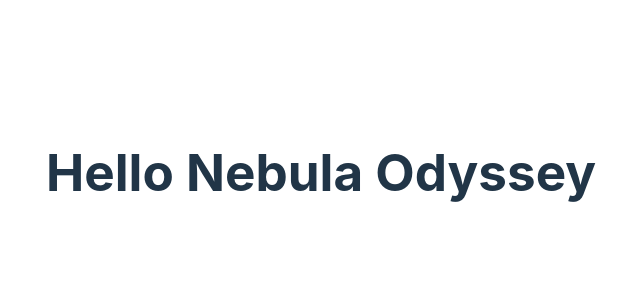
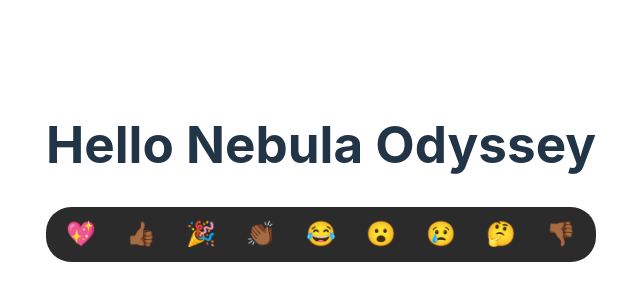
Before and after one commit to Mynchro/GoogleMeetsUebung, a React (Vite) app in the folder NebulaMeets/: page / in a window 1280 px wide. Shown: the part 228-528 px from the top of the page, without its empty margins (319-959 px from the left). Built offline with nearby package versions, Linux system fonts and the light colour scheme.

Commit message:
Emojis done

```diff
--- a/NebulaMeets/src/App.jsx
+++ b/NebulaMeets/src/App.jsx
@@ -1,12 +1,14 @@
 import { useState } from "react";
 import reactLogo from "./assets/react.svg";
 import viteLogo from "/vite.svg";
+import Emoji from "./components/Emoji";
 import "./App.css";
 
 function App() {
   return (
     <>
       <h1>Hello Nebula Odyssey</h1>
+      <Emoji></Emoji>
     </>
   );
 }
--- a/NebulaMeets/src/components/Emoji.jsx
+++ b/NebulaMeets/src/components/Emoji.jsx
@@ -1,7 +1,56 @@
 import React from "react";
 
-const Emoji = () => {
-  return <div></div>;
+const reactions = [
+  { emoji: "💖", label: "Love" },
+  { emoji: "👍🏾", label: "Thumbs Up" },
+  { emoji: "🎉", label: "Party" },
+  { emoji: "👏🏾", label: "Clap" },
+  { emoji: "😂", label: "Laugh" },
+  { emoji: "😮", label: "Surprised" },
+  { emoji: "😢", label: "Sad" },
+  { emoji: "🤔", label: "Thinking" },
+  { emoji: "👎🏾", label: "Thumbs Down" },
+];
+
+const reactionBarStyle = {
+  display: 'flex',
+  justifyContent: 'space-around',
+  alignItems: 'center',
+  backgroundColor: '#2b2b2b',
+  padding: '5px',
+  borderRadius: '25px',
 };
 
+const reactionStyle = {
+  display: 'flex',
+  alignItems: 'center',
+  justifyContent: 'center',
+  fontSize: '1.5rem',
+  width: '35px',
+  height: '35px',
+  cursor: 'pointer',
+  padding: '5px',
+  borderRadius: '50%',
+  transition: 'background-color 0.3s',
+};
+
+const Emoji = () => {
+  return (
+      <div style={reactionBarStyle}>
+          {reactions.map((reaction, index) => (
+              <span
+                key={index}
+                style={reactionStyle}
+                role="img"
+                aria-label={reaction.label}
+                onMouseOver={(e) => e.currentTarget.style.backgroundColor = 'rgba(255, 255, 255, 0.2)'}
+                onMouseOut={(e) => e.currentTarget.style.backgroundColor = 'transparent'}>
+
+                  {reaction.emoji}
+              </span>
+          ))}
+      </div>
+  );
+}
+
 export default Emoji;
```
